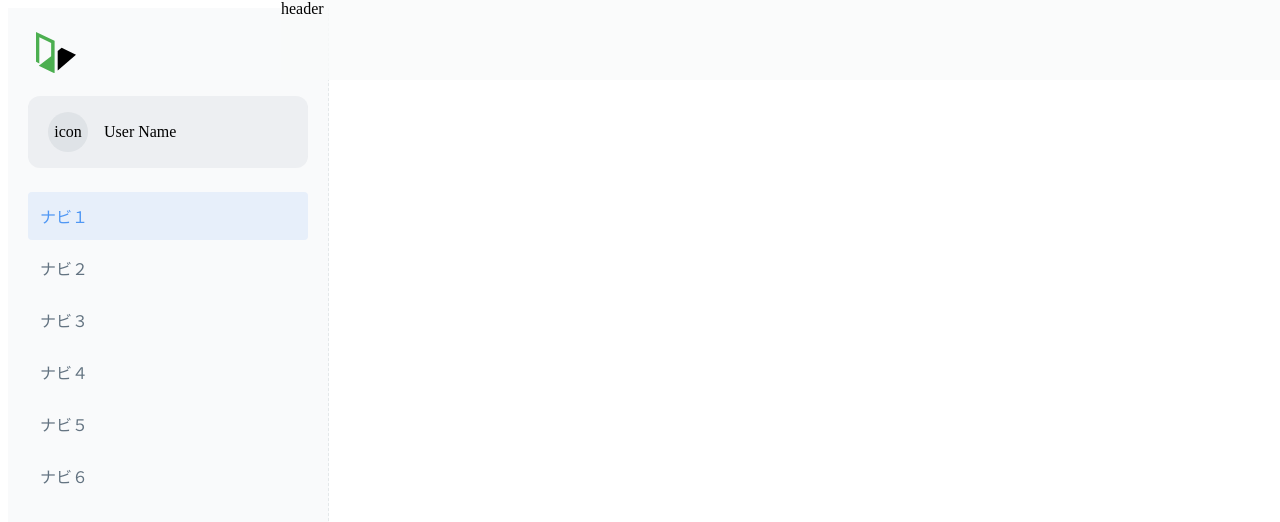
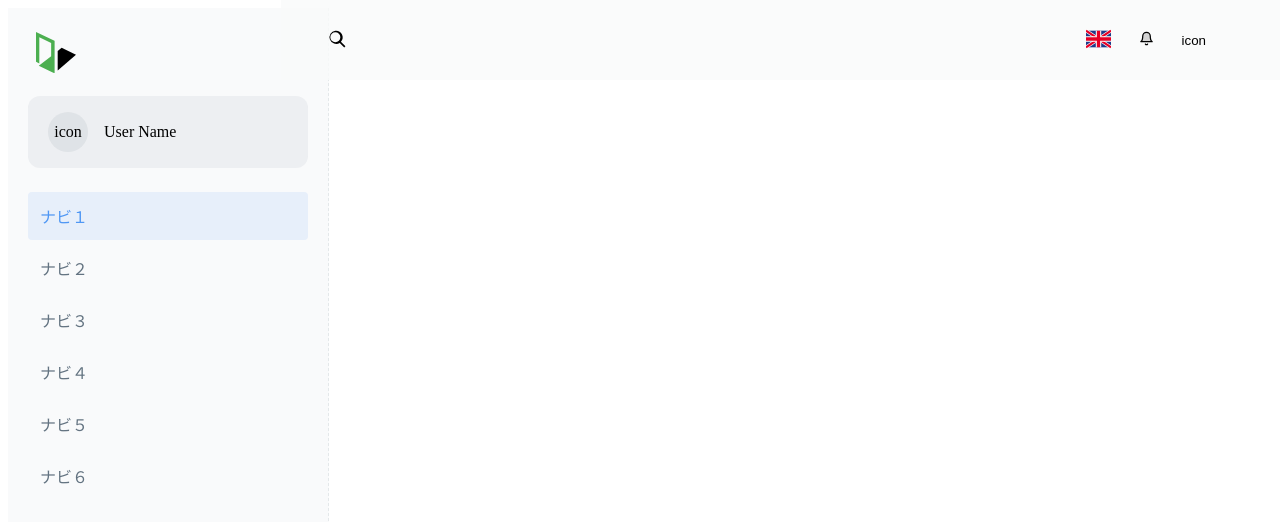
Before and after one commit to masui-maho-mwz/my-page-design-gallery-2, a Next.js app: page /dashboard-menu in a window 1280 px wide. Shown: the top 522 px of the page. Built offline with nearby package versions, Linux system fonts and the light colour scheme.

Commit message:
fix: dashboard/header/style

```diff
--- /dev/null
+++ b/src/components/dashboard-menu/elements/buttons/icon-button/index.tsx
@@ -0,0 +1,18 @@
+import React from 'react';
+import styles from './styles.module.css';
+
+type Props = {
+  icon: React.ReactNode;
+  onClick?: (e: React.MouseEvent<HTMLButtonElement>) => void;
+  disabled?: boolean;
+};
+
+export const IconButton = ({ icon, onClick, disabled = false }: Props) => {
+  return (
+    <button className={styles.root} onClick={onClick} disabled={disabled}>
+      {icon}
+    </button>
+  );
+};
+
+// export default IconButton;
--- /dev/null
+++ b/src/components/dashboard-menu/elements/buttons/icon-button/styles.module.css
@@ -0,0 +1,4 @@
+.root {
+  background-color: transparent;
+  border: 0;
+}
--- /dev/null
+++ b/src/components/dashboard-menu/icons/bell/index.tsx
@@ -0,0 +1,17 @@
+export const Bell = () => {
+  return (
+    <svg
+      width="15"
+      height="15"
+      viewBox="0 0 24 24"
+      fill="lightGray"
+      stroke="currentColor"
+      strokeWidth="2"
+      strokeLinecap="round"
+      strokeLinejoin="round"
+    >
+      <path d="M18 8A6 6 0 0 0 6 8c0 7-3 9-3 9h18s-3-2-3-9"></path>
+      <path d="M13.73 21a2 2 0 0 1-3.46 0"></path>
+    </svg>
+  );
+};
--- /dev/null
+++ b/src/components/dashboard-menu/icons/loupe/index.tsx
@@ -0,0 +1,7 @@
+export const Loupe = () => {
+  return (
+    <svg xmlns="http://www.w3.org/2000/svg" viewBox="0 0 24 24">
+      <path d="M10 2a8 8 0 105.3 14.7l5.4 5.4 1.4-1.4-5.4-5.4A8 8 0 0010 2zm0 2a6 6 0 110 12 6 6 0 010-12z" />
+    </svg>
+  );
+};
--- /dev/null
+++ b/src/components/dashboard-menu/icons/union-jack/index.tsx
@@ -0,0 +1,19 @@
+export const UnionJack = () => {
+  return (
+    <svg width="25" height="20" viewBox="0 0 60 40">
+      <rect width="60" height="40" fill="#1E3A8A" />
+      <g stroke="#fff" strokeWidth="8">
+        <path d="M0 0l60 40M60 0L0 40" />
+      </g>
+      <g stroke="#E60026" strokeWidth="5">
+        <path d="M0 0l60 40M60 0L0 40" />
+      </g>
+      <g stroke="#fff" strokeWidth="13">
+        <path d="M30 0v40M0 20h60" />
+      </g>
+      <g stroke="#E60026" strokeWidth="8">
+        <path d="M30 0v40M0 20h60" />
+      </g>
+    </svg>
+  );
+};
--- a/src/features/dashboard-menu/header/index.tsx
+++ b/src/features/dashboard-menu/header/index.tsx
@@ -1,9 +1,22 @@
+import { IconButton } from '@/components/dashboard-menu/elements/buttons/icon-button';
+import { Bell } from '@/components/dashboard-menu/icons/bell';
+import { Loupe } from '@/components/dashboard-menu/icons/loupe';
+import { UnionJack } from '@/components/dashboard-menu/icons/union-jack';
 import styles from './styles.module.css';
 
 export const Header = () => {
   return (
     <header className={styles.root}>
-      <div>header</div>
+      <div className={styles.wrap}>
+        <button className={styles.button}>
+          <Loupe />
+        </button>
+        <div className={styles.icons}>
+          <IconButton icon={<UnionJack />} />
+          <IconButton icon={<Bell />} />
+          <IconButton icon={<div className={styles.icon}>icon</div>} />
+        </div>
+      </div>
     </header>
   );
 };
--- a/src/features/dashboard-menu/header/styles.module.css
+++ b/src/features/dashboard-menu/header/styles.module.css
@@ -10,3 +10,25 @@
   background-color: rgba(249, 250, 251, 0.8);
   z-index: 9000;
 }
+
+.wrap {
+  display: flex;
+  justify-content: space-between;
+  align-items: center;
+  margin: auto 40px;
+}
+
+.button {
+  width: 32px;
+  height: 32px;
+  background-color: transparent;
+  border: none;
+}
+
+.icons {
+  display: flex;
+  align-items: center;
+  justify-content: space-around;
+  margin-right: 28px;
+  gap: 16px;
+}
```
